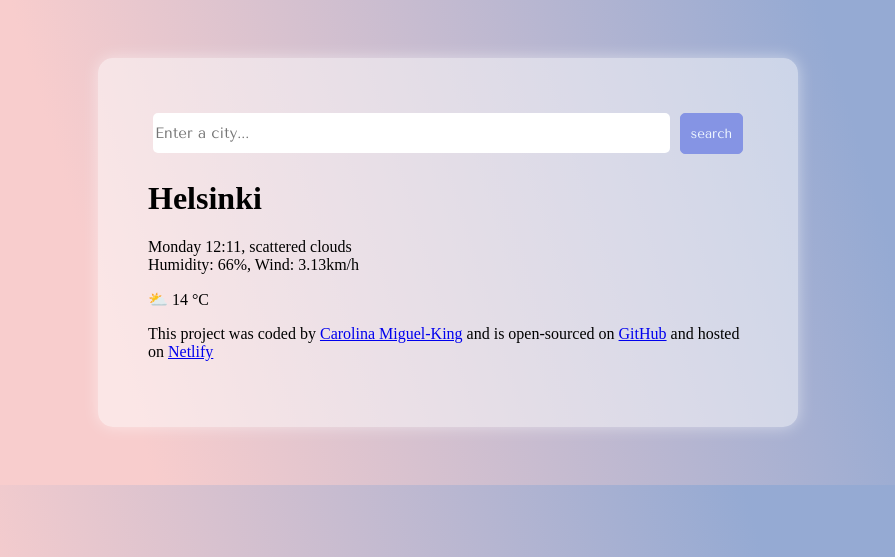
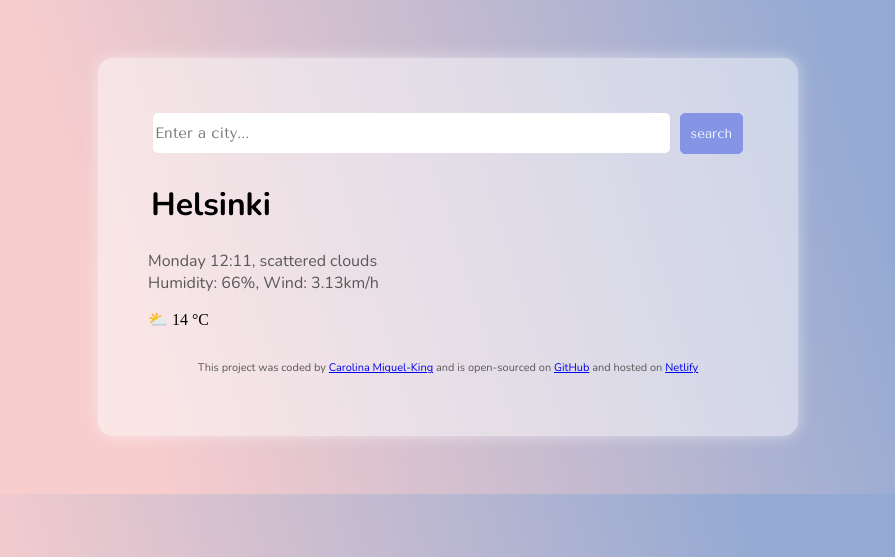
Before and after one commit to csmmiguel/my-meteo-app, a plain HTML site: page index.html in a window 1280 px wide. Shown: the part 243-800 px from the top of the page, without its empty margins (192-1087 px from the left). Drawn offline with nearby package versions, Linux system fonts and the light colour scheme.

Commit message:
updated fonts and footer letter size

```diff
--- a/src/style.css
+++ b/src/style.css
@@ -16,6 +16,20 @@ input:hover {
 input:focus {
   outline: none;
   cursor: text;
+}
+h1 {
+  padding: 3px;
+  font-family: "Nunito", sans-serif;
+}
+p,
+footer {
+  font-family: "Nunito", sans-serif;
+  color: #585858;
+}
+footer {
+  padding: 20px 0 0 0;
+  font-size: 11px;
+  text-align: center;
 }
 .align {
   align-content: center;
```
